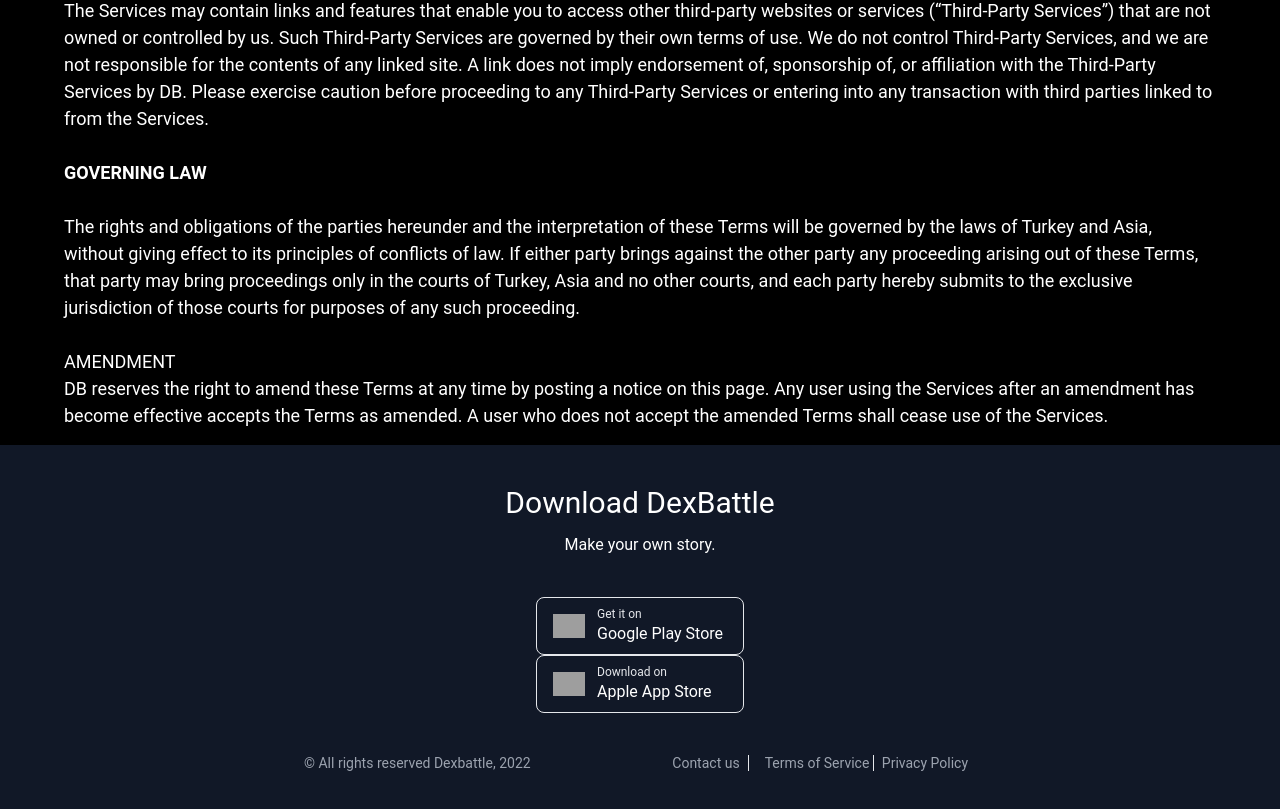
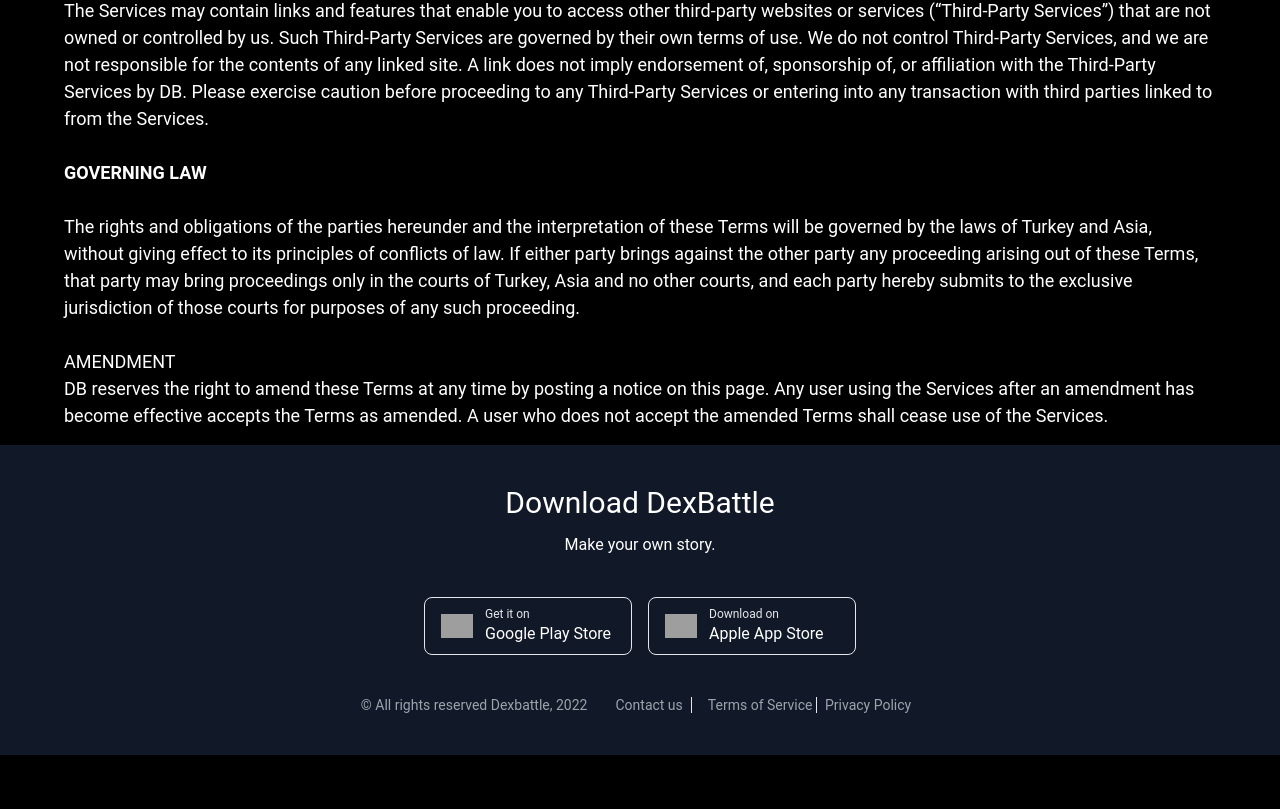
Before and after one commit to 8KCool/NFT-minting-game-website-blockchain, a Next.js app: page /terms in a window 1280 px wide. Shown: the part 5066-5875 px from the top of the page. After the commit the page ends 5821 px from the top, so only its background shows below. Built offline with nearby package versions, Linux system fonts and the light colour scheme; grey boxes are pictures that could not be loaded.

Commit message:
adjust mobile view

```diff
--- a/components/Footer.js
+++ b/components/Footer.js
@@ -6,12 +6,12 @@
 function Footer () {
     return(
 
-      <div class=" bg-gray-900">
+      <div class=" bg-gray-900 flex flex-col items-center">
           <div class="max-w-2xl mx-auto text-white py-10">
               <div class="text-center items-center">
                   <h3 class="text-3xl mb-3"> Download DexBattle </h3>
                   <p> Make your own story. </p>
-                  <div class="md:flex flex flex-col w-full justify-center my-10 items-center">
+                  <div class="md:flex w-full justify-center my-10 ">
                     <a href={social.googlePlayStore}>
                       <div class="flex items-center border rounded-lg px-4 py-2 w-52 mx-2 md:mb-0 mb-4">
                           <img src="https://cdn-icons-png.flaticon.com/512/888/888857.png" class="w-7 md:w-8"/>
```
